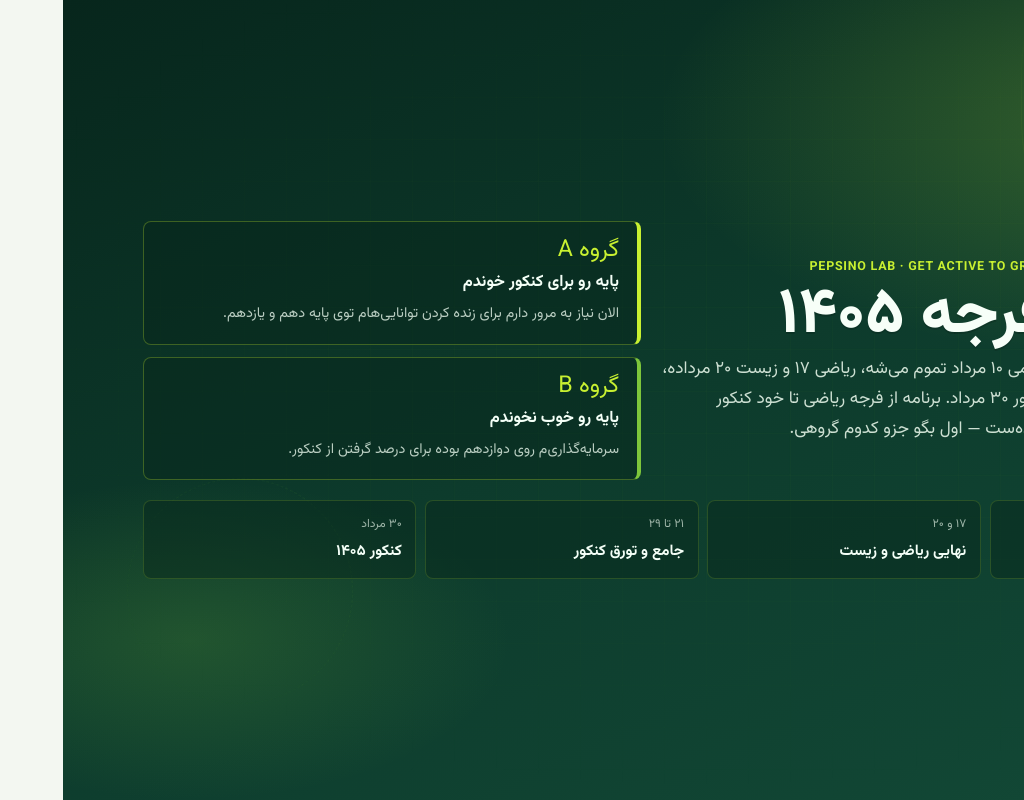
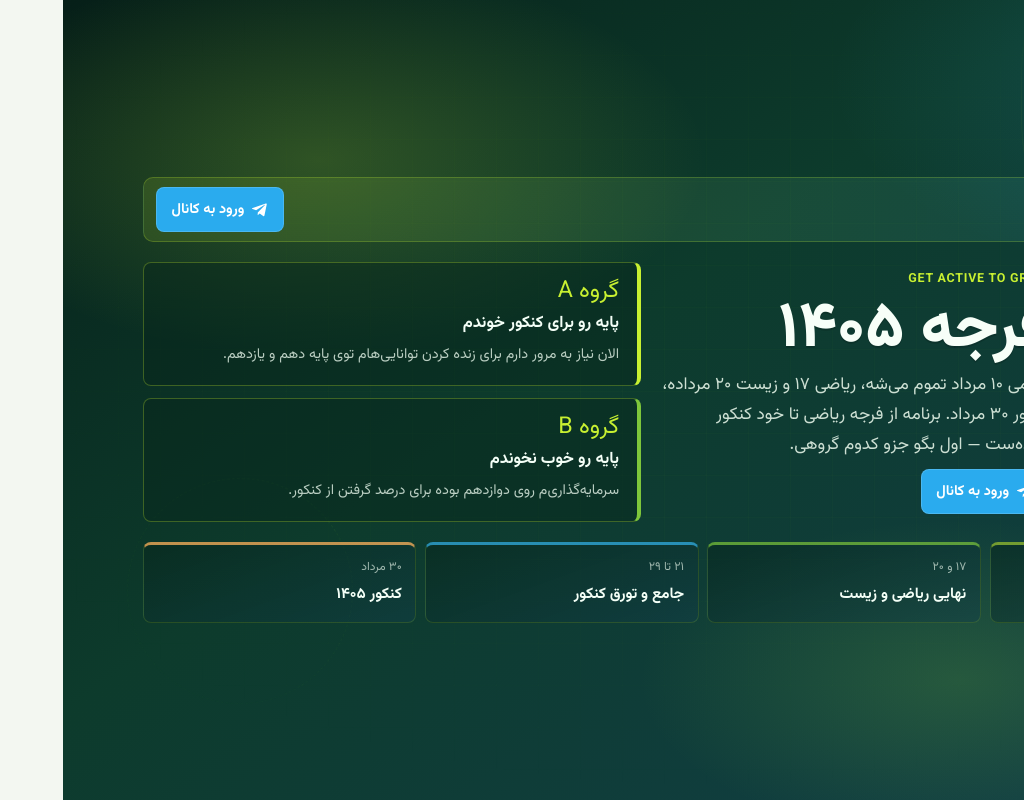
Before and after one commit to mihaji2002-netizen/Konkour405, a React (Vite) app: page / in a window 1280 px wide. Shown: the whole page, without its empty margins (256-1280 px from the left). Built offline with nearby package versions, Linux system fonts and the light colour scheme; a web font is replaced by a local one.

Commit message:
Polish headers, animate logo, add Telegram channel link
Fix clear spelling typos without changing meaning, enrich the
monotone header with accent colors, pulse/float the logo, and
link to t.me/pepsinogenacademy.

Co-authored-by: mihaji2002-netizen <mihaji2002-netizen@users.noreply.github.com>

```diff
--- a/src/App.css
+++ b/src/App.css
@@ -11,9 +11,10 @@
   align-items: center;
   overflow: hidden;
   background:
-    radial-gradient(ellipse 70% 55% at 85% 15%, rgba(200, 240, 49, 0.22), transparent 55%),
-    radial-gradient(ellipse 50% 40% at 10% 80%, rgba(126, 198, 59, 0.18), transparent 50%),
-    linear-gradient(155deg, #07261c 0%, #0d3b2c 48%, #134a37 100%);
+    radial-gradient(ellipse 55% 45% at 20% 20%, rgba(200, 240, 49, 0.2), transparent 55%),
+    radial-gradient(ellipse 60% 50% at 90% 10%, rgba(56, 189, 248, 0.14), transparent 50%),
+    radial-gradient(ellipse 50% 40% at 70% 85%, rgba(126, 198, 59, 0.2), transparent 50%),
+    linear-gradient(145deg, #061f18 0%, #0d3b2c 42%, #123f4a 100%);
   padding: clamp(1rem, 3vw, 2rem);
 }
 
@@ -64,6 +65,25 @@
   animation: rise 0.65s ease both;
 }
 
+.hero-topbar {
+  display: flex;
+  align-items: center;
+  justify-content: space-between;
+  gap: 0.75rem;
+  padding: 0.55rem 0.75rem;
+  border-radius: 10px;
+  background: linear-gradient(90deg, rgba(200, 240, 49, 0.12), rgba(56, 189, 248, 0.1));
+  border: 1px solid rgba(200, 240, 49, 0.22);
+  backdrop-filter: blur(8px);
+}
+
+.hero-top-brand {
+  font-family: var(--font-display);
+  font-size: 1.1rem;
+  color: var(--lime);
+  letter-spacing: 0.02em;
+}
+
 .hero-main {
   display: grid;
   gap: 1rem;
@@ -89,16 +109,20 @@
   align-items: center;
 }
 
+.hero-core .logo-wrap-hero {
+  animation: logo-in 0.8s cubic-bezier(0.2, 0.8, 0.2, 1) both;
+}
+
 .hero-core .logo-hero {
   width: clamp(120px, 22vw, 190px);
   margin: 0;
-  animation: logo-in 0.8s cubic-bezier(0.2, 0.8, 0.2, 1) both;
 }
 
 .hero-brand-copy {
   display: grid;
-  gap: 0.45rem;
+  gap: 0.55rem;
   min-width: 0;
+  justify-items: start;
 }
 
 .brand-kicker.light {
@@ -138,9 +162,22 @@
 
 .hero-dates > div {
   padding: 0.8rem 0.85rem;
-  background: rgba(7, 38, 28, 0.45);
+  background: linear-gradient(160deg, rgba(7, 38, 28, 0.55), rgba(18, 63, 74, 0.45));
   border: 1px solid rgba(200, 240, 49, 0.16);
   border-radius: 8px;
+  border-top: 3px solid rgba(200, 240, 49, 0.55);
+}
+
+.hero-dates > div:nth-child(2) {
+  border-top-color: rgba(126, 198, 59, 0.7);
+}
+
+.hero-dates > div:nth-child(3) {
+  border-top-color: rgba(56, 189, 248, 0.65);
+}
+
+.hero-dates > div:nth-child(4) {
+  border-top-color: rgba(255, 178, 90, 0.75);
 }
 
 .hero-dates span {
@@ -256,20 +293,68 @@
   z-index: 1;
 }
 
+.logo-wrap {
+  position: relative;
+  display: inline-grid;
+  place-items: center;
+  flex-shrink: 0;
+}
+
+.logo-wrap-hero {
+  width: clamp(120px, 22vw, 190px);
+  aspect-ratio: 1;
+}
+
+.logo-wrap-nav {
+  width: 48px;
+  height: 48px;
+}
+
+.logo-ring {
+  position: absolute;
+  inset: -6%;
+  border-radius: 50%;
+  border: 2px solid rgba(200, 240, 49, 0.45);
+  animation: logo-pulse 2.8s ease-out infinite;
+  pointer-events: none;
+}
+
+.logo-ring-delay {
+  inset: -12%;
+  border-color: rgba(56, 189, 248, 0.35);
+  animation-delay: 0.9s;
+}
+
+.logo-wrap-nav .logo-ring {
+  inset: -10%;
+  border-width: 1.5px;
+}
+
+.logo-wrap-nav .logo-ring-delay {
+  inset: -18%;
+}
+
 .logo {
   display: block;
   object-fit: contain;
   border-radius: 50%;
+  position: relative;
+  z-index: 1;
+  animation: logo-float 3.6s ease-in-out infinite;
 }
 
 .logo-hero {
-  width: clamp(140px, 28vw, 210px);
+  width: 100%;
   height: auto;
 }
 
 .logo-nav {
   width: 44px;
   height: 44px;
+}
+
+.logo-wrap:hover .logo {
+  animation-duration: 2.2s;
 }
 
 .brand-lockup {
@@ -302,19 +387,34 @@
 }
 
 .topbar {
+  position: sticky;
+  top: 0;
+  z-index: 6;
   display: grid;
   grid-template-columns: auto 1fr;
   align-items: center;
   gap: 0.85rem 1.25rem;
-  padding: 0.75rem 0.9rem;
+  padding: 0.8rem 0.95rem;
   margin: 0 0 1rem;
-  position: sticky;
-  top: 0;
-  z-index: 6;
-  background: var(--forest);
   color: #f4fff7;
-  border-radius: 10px;
-  border: 1px solid rgba(200, 240, 49, 0.2);
+  border-radius: 12px;
+  border: 1px solid rgba(200, 240, 49, 0.28);
+  background:
+    linear-gradient(120deg, rgba(200, 240, 49, 0.12), transparent 40%),
+    linear-gradient(200deg, #0a3328 0%, #0d3b2c 45%, #123f4a 100%);
+  overflow: hidden;
+  box-shadow: 0 8px 24px rgba(6, 31, 24, 0.18);
+}
+
+.topbar-glow {
+  position: absolute;
+  width: 180px;
+  height: 180px;
+  left: -40px;
+  top: -80px;
+  background: radial-gradient(circle, rgba(200, 240, 49, 0.22), transparent 70%);
+  pointer-events: none;
+  animation: glow-drift 6s ease-in-out infinite alternate;
 }
 
 .topbar .brand.small {
@@ -370,6 +470,23 @@
   white-space: nowrap;
   overflow: hidden;
   text-overflow: ellipsis;
+  border-bottom: 2px solid transparent;
+}
+
+.top-dates span:nth-child(1) {
+  border-bottom-color: rgba(200, 240, 49, 0.7);
+}
+
+.top-dates span:nth-child(2) {
+  border-bottom-color: rgba(126, 198, 59, 0.75);
+}
+
+.top-dates span:nth-child(3) {
+  border-bottom-color: rgba(56, 189, 248, 0.7);
+}
+
+.top-dates span:nth-child(4) {
+  border-bottom-color: rgba(255, 178, 90, 0.8);
 }
 
 .top-actions {
@@ -377,6 +494,14 @@
   align-items: center;
   justify-content: space-between;
   gap: 0.7rem;
+}
+
+.top-btns {
+  display: flex;
+  align-items: center;
+  gap: 0.45rem;
+  flex-wrap: wrap;
+  justify-content: flex-end;
 }
 
 @media (max-width: 720px) {
@@ -536,7 +661,19 @@
   padding: 0.85rem 0.8rem;
   background: var(--paper-2);
   border-radius: 6px;
-  border-top: 3px solid transparent;
+  border-top: 3px solid var(--leaf);
+}
+
+.route-item:nth-child(2) {
+  border-top-color: #38bdf8;
+}
+
+.route-item:nth-child(3) {
+  border-top-color: var(--lime);
+}
+
+.route-item:nth-child(4) {
+  border-top-color: var(--warn);
 }
 
 .route-item span {
@@ -858,6 +995,88 @@ tbody tr:hover td {
   }
 }
 
+@keyframes logo-float {
+  0%,
+  100% {
+    transform: translateY(0) scale(1);
+  }
+  50% {
+    transform: translateY(-6px) scale(1.03);
+  }
+}
+
+@keyframes logo-pulse {
+  0% {
+    transform: scale(0.92);
+    opacity: 0.7;
+  }
+  70% {
+    transform: scale(1.08);
+    opacity: 0;
+  }
+  100% {
+    transform: scale(1.08);
+    opacity: 0;
+  }
+}
+
+@keyframes glow-drift {
+  from {
+    transform: translate(0, 0);
+  }
+  to {
+    transform: translate(36px, 18px);
+  }
+}
+
+/* Telegram */
+.tg-link {
+  display: inline-flex;
+  align-items: center;
+  gap: 0.4rem;
+  text-decoration: none;
+  font-weight: 700;
+  border-radius: 8px;
+  transition: transform 0.2s ease, background 0.2s ease, border-color 0.2s ease;
+}
+
+.tg-link svg {
+  flex-shrink: 0;
+}
+
+.tg-hero {
+  width: fit-content;
+  padding: 0.55rem 0.9rem;
+  background: #2aabee;
+  color: #fff;
+  border: 1px solid rgba(255, 255, 255, 0.15);
+  font-size: 0.9rem;
+}
+
+.tg-hero:hover {
+  transform: translateY(-2px);
+  filter: brightness(1.05);
+}
+
+.tg-nav,
+.tg-chip {
+  padding: 0.4rem 0.7rem;
+  background: rgba(42, 171, 238, 0.18);
+  color: #dff3ff;
+  border: 1px solid rgba(42, 171, 238, 0.45);
+  font-size: 0.8rem;
+}
+
+.tg-nav:hover,
+.tg-chip:hover {
+  background: rgba(42, 171, 238, 0.3);
+  border-color: #2aabee;
+}
+
+.topbar .tg-chip {
+  color: #eaf8ff;
+}
+
 @media (max-width: 640px) {
   .top-actions {
     flex-direction: column;
--- a/src/App.tsx
+++ b/src/App.tsx
@@ -1,5 +1,6 @@
 import { useEffect, useMemo, useState } from 'react'
 import { Logo } from './components/Logo'
+import { TelegramLink } from './components/TelegramLink'
 import { groupADays, groupAIntro } from './data/groupA'
 import { groupBDays, groupBIntro } from './data/groupB'
 import type { DayPlan, GroupIntro } from './data/types'
@@ -62,6 +63,7 @@ function PlanView({
   return (
     <div className="shell plan">
       <header className="topbar">
+        <div className="topbar-glow" aria-hidden="true" />
         <div className="brand-lockup">
           <Logo size="nav" />
           <div>
@@ -85,9 +87,12 @@ function PlanView({
                 <div className="progress-fill" style={{ width: `${progress}%` }} />
               </div>
             </div>
-            <button type="button" className="ghost" onClick={onReset}>
-              عوض کردن گروه
-            </button>
+            <div className="top-btns">
+              <TelegramLink variant="chip" />
+              <button type="button" className="ghost" onClick={onReset}>
+                عوض کردن گروه
+              </button>
+            </div>
           </div>
         </div>
       </header>
@@ -229,6 +234,7 @@ function PlanView({
       <footer className="foot">
         <Logo size="nav" />
         <span>pepsino LAB · فرجه ۱۴۰۵ · گروه {group}</span>
+        <TelegramLink variant="chip" />
       </footer>
     </div>
   )
@@ -255,16 +261,21 @@ export default function App() {
         <section className="hero-bleed">
           <div className="hero-mesh" aria-hidden="true" />
           <div className="hero-core">
+            <div className="hero-topbar">
+              <span className="hero-top-brand">pepsino LAB</span>
+              <TelegramLink variant="hero" />
+            </div>
             <div className="hero-main">
               <div className="hero-brand-row">
                 <Logo size="hero" />
                 <div className="hero-brand-copy">
-                  <p className="brand-kicker light">pepsino LAB · GET ACTIVE TO GROW</p>
+                  <p className="brand-kicker light">GET ACTIVE TO GROW</p>
                   <p className="brand">فرجه ۱۴۰۵</p>
                   <p className="hero-lead">
                     شیمی ۱۰ مرداد تموم می‌شه، ریاضی ۱۷ و زیست ۲۰ مرداده، کنکور ۳۰ مرداد. برنامه از
                     فرجه ریاضی تا خود کنکور آماده‌ست — اول بگو جزو کدوم گروهی.
                   </p>
+                  <TelegramLink variant="hero" />
                 </div>
               </div>
 
--- a/src/components/Logo.tsx
+++ b/src/components/Logo.tsx
@@ -4,6 +4,9 @@ type LogoProps = {
 
 export function Logo({ size = 'hero' }: LogoProps) {
   return (
+    <span className={`logo-wrap logo-wrap-${size}`} aria-hidden={false}>
+      <span className="logo-ring" aria-hidden="true" />
+      <span className="logo-ring logo-ring-delay" aria-hidden="true" />
       <img
         className={`logo logo-${size}`}
         src="/pepsino-lab-logo.png"
@@ -12,5 +15,6 @@ export function Logo({ size = 'hero' }: LogoProps) {
         height={size === 'hero' ? 220 : 48}
         decoding="async"
       />
+    </span>
   )
 }
--- /dev/null
+++ b/src/components/TelegramLink.tsx
@@ -0,0 +1,23 @@
+type TelegramLinkProps = {
+  variant?: 'hero' | 'nav' | 'chip'
+}
+
+export function TelegramLink({ variant = 'nav' }: TelegramLinkProps) {
+  return (
+    <a
+      className={`tg-link tg-${variant}`}
+      href="https://t.me/pepsinogenacademy"
+      target="_blank"
+      rel="noopener noreferrer"
+      aria-label="ورود به کانال تلگرام پپسینوژن"
+    >
+      <svg viewBox="0 0 24 24" aria-hidden="true" width="18" height="18">
+        <path
+          fill="currentColor"
+          d="M9.04 15.46 8.87 19c.24 0 .34-.1.47-.23l2.24-2.15 4.64 3.4c.85.47 1.46.22 1.69-.79l3.06-14.4h.01c.27-1.26-.46-1.75-1.29-1.44L2.3 9.27c-1.22.48-1.2 1.16-.21 1.47l4.71 1.47 10.95-6.9c.52-.31.99-.14.6.2"
+        />
+      </svg>
+      <span>{variant === 'chip' ? 'کانال' : 'ورود به کانال'}</span>
+    </a>
+  )
+}
```
Also changed, not shown: src/data/groupA.ts (+8 -8 lines), src/data/groupB.ts (+7 -7 lines). Lines whose indentation alone changed are shown as unchanged.
